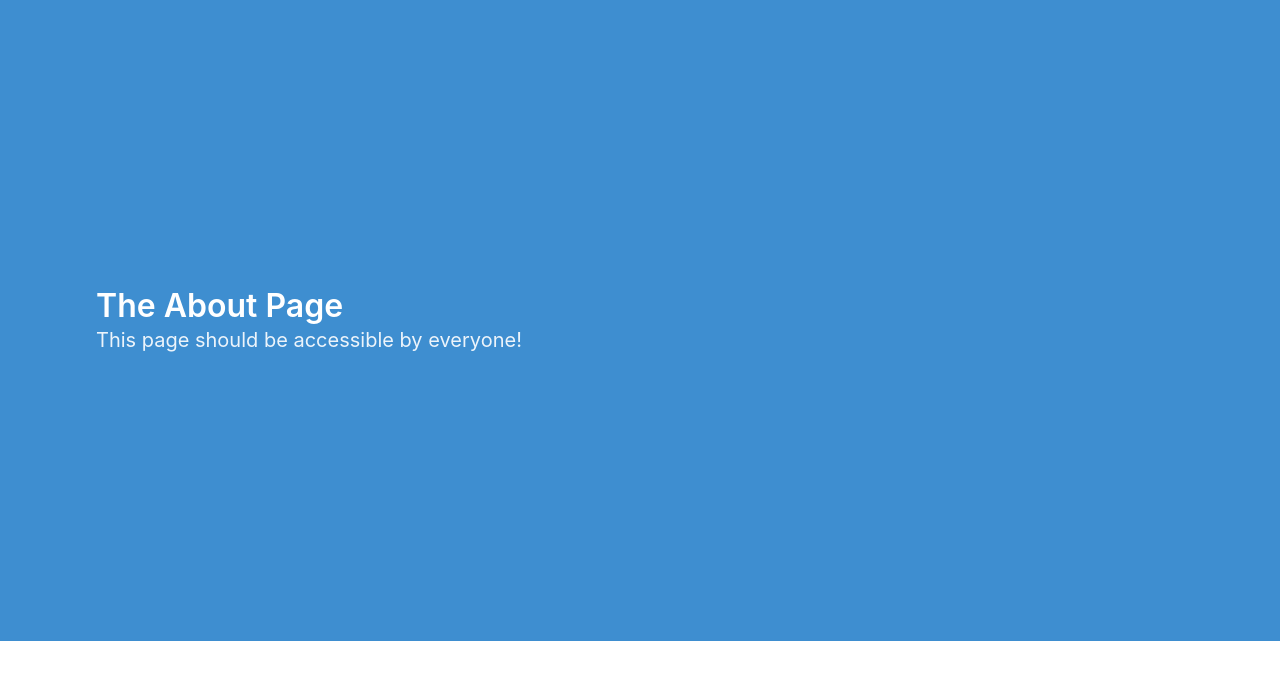
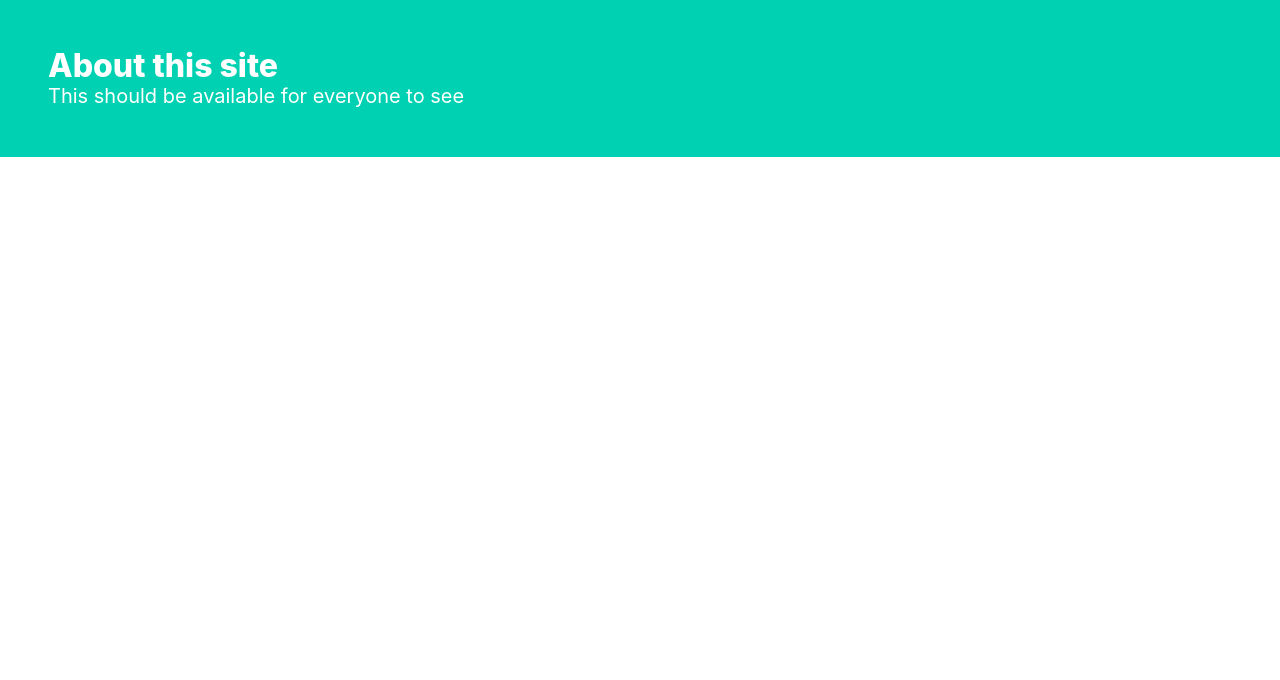
Before and after one commit to Fritadila/sweeter-project, a Flask app: page /about in a window 1280 px wide. Shown: the top 680 px of the page. Run offline with Flask 3, Linux system fonts and the light colour scheme; some libraries are stand-ins or nearby versions.

Commit message:
about.html

```diff
--- a/templates/about.html
+++ b/templates/about.html
@@ -2,27 +2,30 @@
 <html lang="en">
 
 <head>
-    <title>Home | SWEETER</title>
-    <meta charset="utf-8" />
-    <meta name="viewport" content="width=device-width, initial-scale=1, shrink-to-fit=no" />
+    <link rel="shortcut icon" href="{{ url_for('static', filename='favico.ico') }}" type="image/x-icon" />
 
-    <!-- Bulma CSS -->
-    <link rel="stylesheet" href="https://cdn.jsdelivr.net/npm/bulma@0.9.1/css/bulma.min.css" />
-    <!-- Font Awesome CSS -->
+    <meta property="og:title" content="Sweeter - the sweetest site" />
+    <meta property="og:description" content="Are you looking for me" />
+    <meta property="og:image" content="{{ url_for('static', filename='ogimage.jpg') }}" />
+
+    <meta charset="UTF-8">
+    <meta name="viewport" content="width=device-width, initial-scale=1.0">
+    <title>Sweeter | The Sweetest</title>
+
+    <link rel="stylesheet" href="https://cdn.jsdelivr.net/npm/bulma@1.0.0/css/bulma.min.css">
+
     <link href="//maxcdn.bootstrapcdn.com/font-awesome/4.7.0/css/font-awesome.min.css" rel="stylesheet" />
 
-    <!-- JS -->
     <script src="https://ajax.googleapis.com/ajax/libs/jquery/3.4.1/jquery.min.js"></script>
+
     <script src="https://cdnjs.cloudflare.com/ajax/libs/jquery-cookie/1.4.1/jquery.cookie.js"></script>
-
-    <script></script>
 </head>
 
 <body>
-    <section class="hero is-large is-info">
+    <section class="hero is-primary">
         <div class="hero-body">
-            <p class="title">The About Page</p>
-            <p class="subtitle">This page should be accessible by everyone!</p>
+            <p class="title has-text-white">About this site</p>
+            <p class="subtitle has-text-white">This should be available for everyone to see</p>
         </div>
     </section>
 </body>
```
